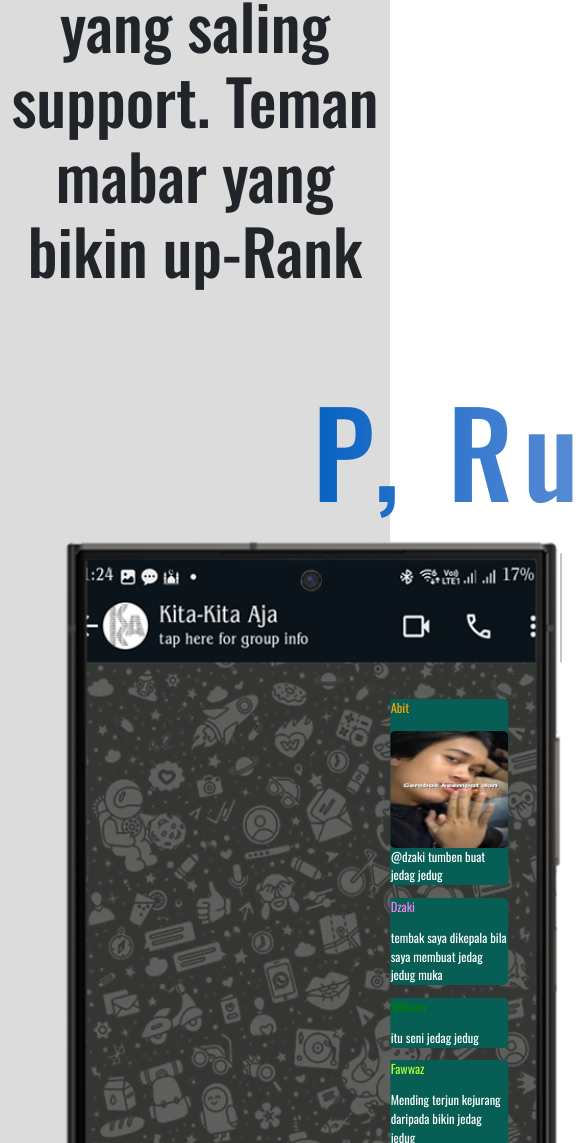
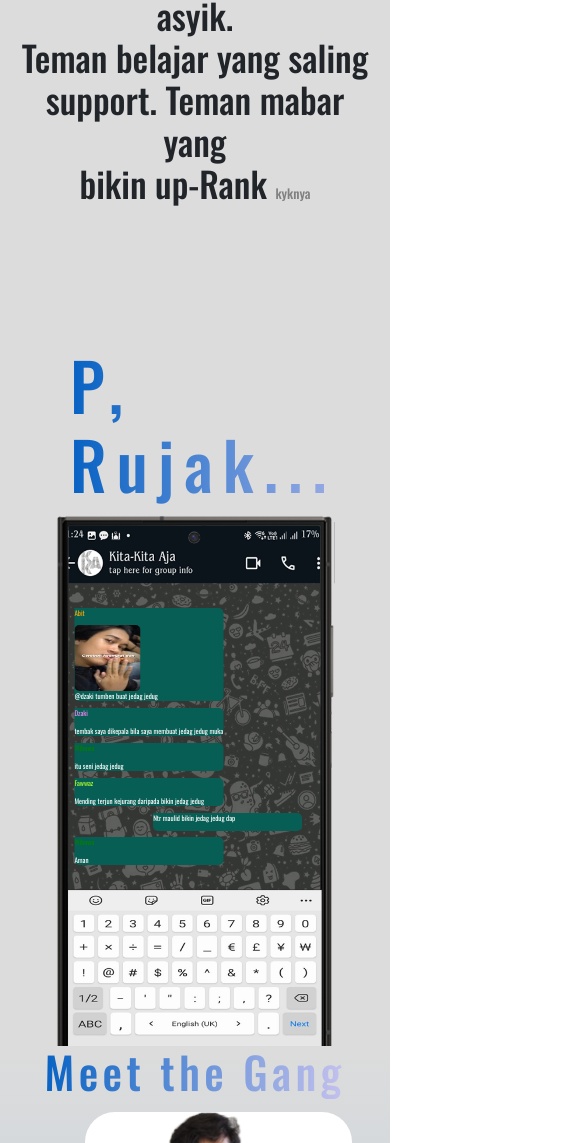
Before and after one commit to earldev4/Kita-kita-web-project, a plain HTML site: page index.html in a window 390 px wide. Shown: the part 857-2000 px from the top of the page, 585 px wide, since content can reach past the window. Drawn offline with nearby package versions, Linux system fonts and the light colour scheme.

Commit message:
responsiffff

```diff
--- a/style.css
+++ b/style.css
@@ -1,6 +1,9 @@
 body{
     overflow-x: hidden;
     background-color: gainsboro;
+}
+*{
+    box-sizing: border-box;
 }
 nav{
     background: hsl(0 0% 100% / 0.75);
@@ -87,7 +90,7 @@ nav{
     transform: rotate(0deg) scale(1.1);
 }
 #h-pict3{
-    top: 43.75rem;
+    top: 33.75rem;
     right: -1.25rem;
     border-radius: 10px;
     width: 18.75rem;
@@ -285,11 +288,211 @@ nav{
 }
 @media only screen and (max-width: 1400px){
     html{
-        font-size: 13px;
+        font-size: 14px;
+    }
+    .chat{
+        left: 25.125rem;
+    }
+}
+@media only screen and (max-width: 1240px){
+    .chat{
+        left: 23.125rem;
     }
 }
 @media only screen and (max-width: 1200px){
     html{
         font-size: 12.5px;
     }
+    .chat{
+        left: 27.125rem;
+    }
+    #header{
+        height: 50.75rem;
+    }
 }
+@media only screen and (max-width: 1160px){
+    .chat{
+        left: 26.125rem;
+    }
+}
+@media only screen and (max-width: 1120px){
+    .chat{
+        left: 24.125rem;
+    }
+}
+@media only screen and (max-width: 1060px){
+    .chat{
+        left: 22.125rem;
+    }
+    #h-pict2{
+        top: 33.5rem;
+    }
+    #section2-text{
+    margin-left: 18rem;
+    }
+}
+@media only screen and (max-width: 1000px){
+    .chat{
+        left: 20.125rem;
+    }
+}
+@media only screen and (max-width: 992px){
+    html{
+        font-size: 11.5px;
+    }
+    .chat{
+        left: 23.125rem;
+    }
+    #h-pict2{
+        top: 33.5rem;
+    }
+    #header{
+        height: 57.75rem;
+    }
+    #h-pict2{
+        top: 35.5rem;
+    }
+}
+@media only screen and (max-width: 950px){
+    .chat{
+        left: 21.125rem;
+    }
+    #header{
+        height: 55.75rem;
+    }
+}
+@media only screen and (max-width: 890px){
+    html{
+        font-size: 11.5px;
+    }
+    .chat{
+        left: 18.125rem;
+    }
+}
+@media only screen and (max-width: 850px){
+    .chat{
+        left: 16.125rem;
+    }
+}
+@media only screen and (max-width: 810px){
+    .chat{
+        left: 14.125rem;
+    }
+    #section2-text{
+        margin-left: 12rem;
+    }
+}
+@media only screen and (max-width: 768px){
+    html{
+        font-size: 9px;
+    }
+    .chat{
+        left: 22.125rem;
+    }
+    #header{
+        height: 73.75rem;
+    }
+    #h-pict2{
+        top: 45.5rem;
+    }
+    #h-pict3{
+        top: 45.5rem;
+    }
+}
+@media only screen and (max-width: 745px){
+    .chat{
+        left: 20.125rem;
+    }
+}
+@media only screen and (max-width: 685px){
+    .chat{
+        left: 17.125rem;
+    }
+    .section1{
+        height: 63.75rem;
+    }
+}
+@media only screen and (max-width: 645px){
+    .chat{
+        left: 15.125rem;
+    }
+}
+@media only screen and (max-width: 605px){
+    .chat{
+        left: 12.125rem;
+    }
+    .gang{
+        width: 38.125rem;
+        height: 38.125rem;
+    }
+    .name{
+        width: 38.125rem;
+        height: 3.813rem;
+    }
+    .people{
+        width: 38.125rem;
+    }
+    .section3{
+        height: 337.5rem;
+    }
+}
+@media only screen and (max-width: 576px){
+    html{
+        font-size: 7px;
+    }
+    #section2-text{
+        margin-left: 23rem;
+    }
+    .chat{
+        top: 43rem;
+        left: 19.125rem;
+    }
+    #header{
+        height: 96.75rem;
+    }
+    #h-pict2{
+        top: 60.5rem;
+    }
+    #h-pict3{
+        top: 60.5rem;
+    }
+}
+@media only screen and (max-width: 535px){
+    .chat{
+        left: 16.5rem;
+    }
+    #section2-text{
+        margin-left: 20rem;
+    }
+}
+@media only screen and (max-width: 499px){
+    .chat{
+        left: 13.5rem;
+    }
+    #section2-text{
+        margin-left: 18rem;
+    }
+}
+@media only screen and (max-width: 465px){
+    .chat{
+        left: 11.5rem;
+    }
+}
+@media only screen and (max-width: 433px){
+    .chat{
+        left: 9.5rem;
+    }
+    #section2-text{
+        margin-left: 10rem;
+    }
+}
+@media only screen and (max-width: 405px){
+    .chat{
+        left: 7.5rem;
+    }
+}
+@media only screen and (max-width: 375px){
+    .chat{
+        left: 5.5rem;
+    }
+}
```
